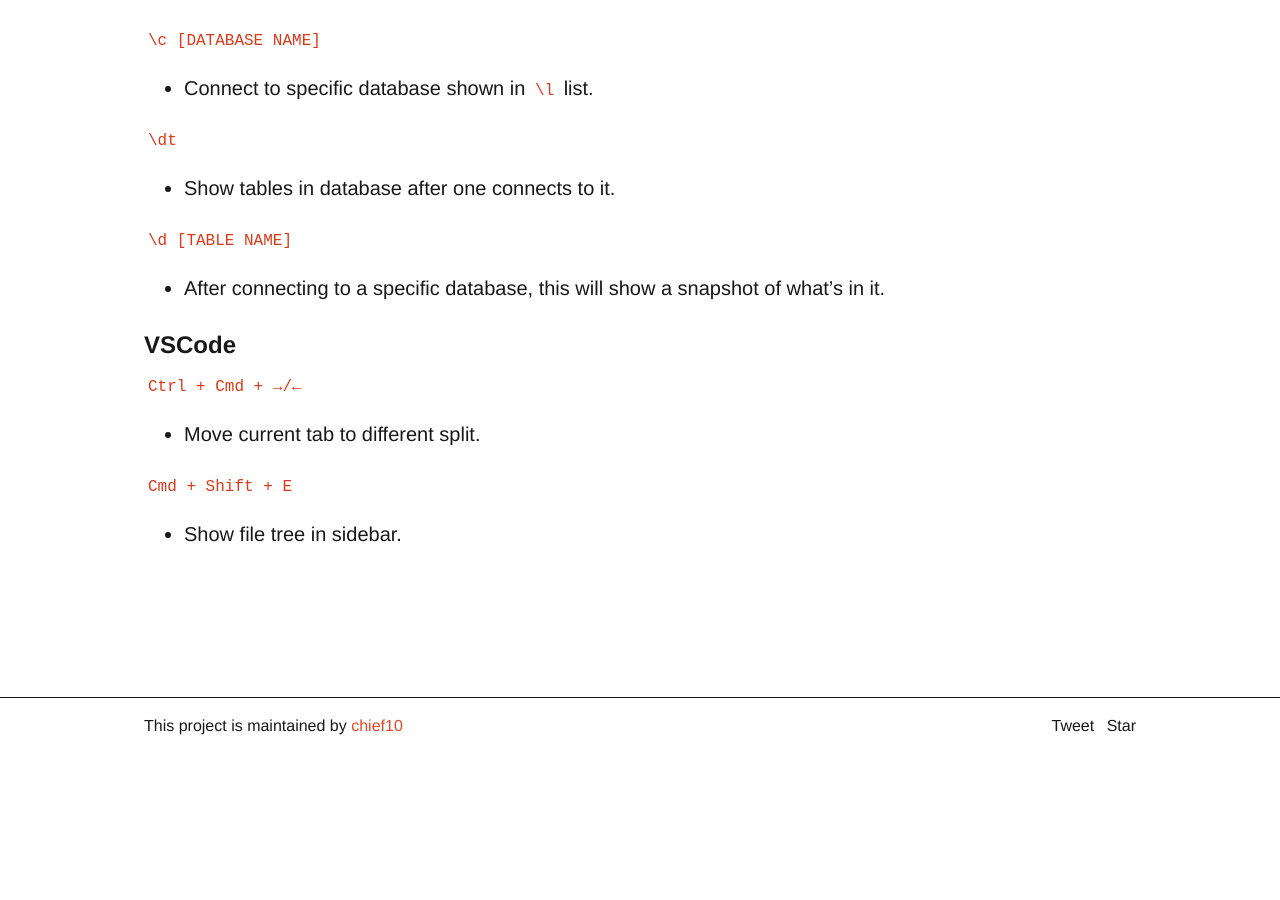
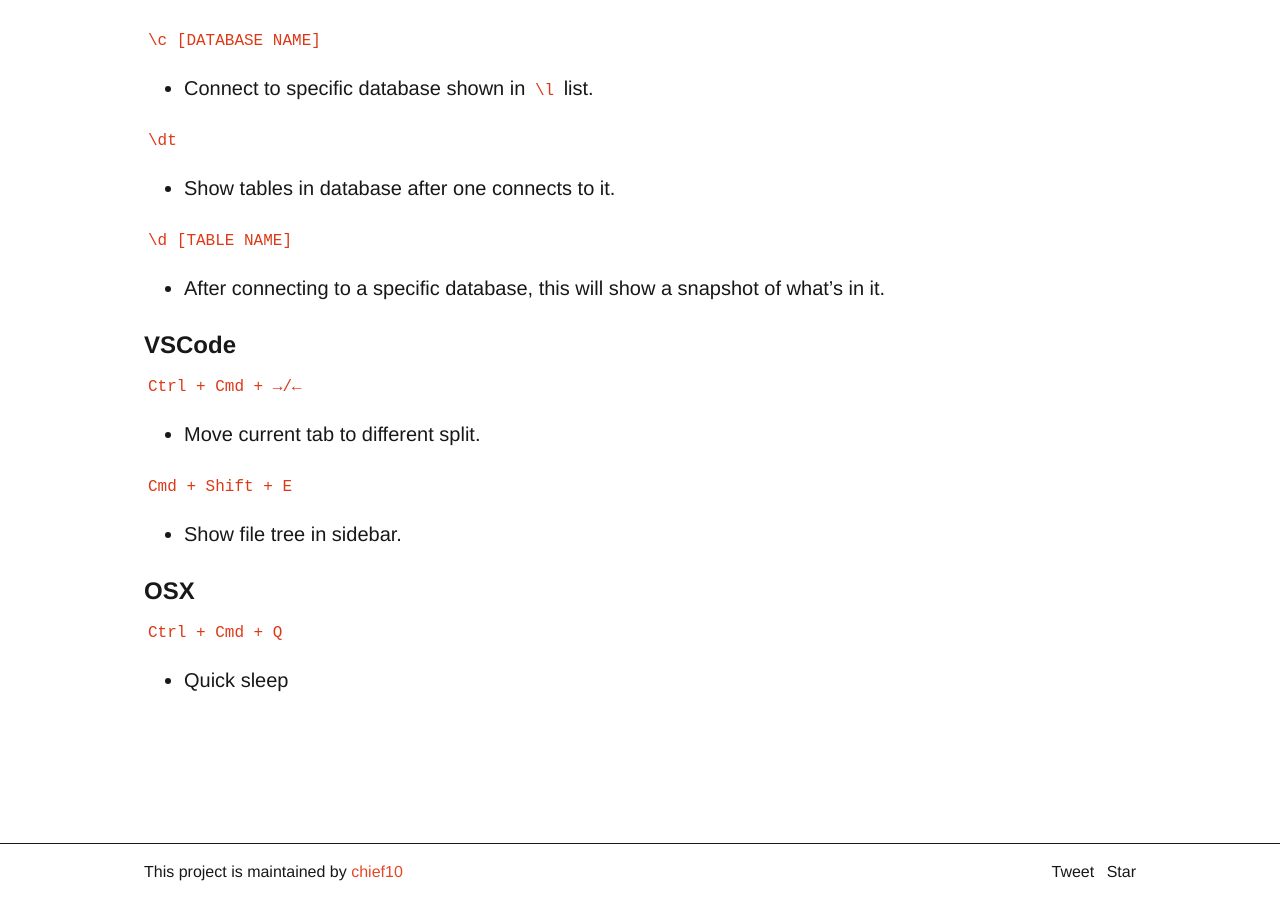
Before and after one commit to chief10/chief10.github.io, a Jekyll site: the page built from cheatsheet.md, in a window 1280 px wide and 900 px high, scrolled down 4082 px. Built offline with Jekyll 4.4.1, drawn with Linux system fonts in a browser that asks for light colours; comment, search, counter and statistics services are not loaded; before the commit the page ends 4836 px from its top, so only the background shows below that.

Commit message:
Add OSX option; quick sleep

```diff
--- a/cheatsheet.md
+++ b/cheatsheet.md
@@ -134,3 +134,9 @@ https://github.com/ClickTripz/clicktripz.web/pull/2891/files?w=1
 
 `Cmd + Shift + E`
 - Show file tree in sidebar.
+
+
+### OSX
+
+`Ctrl + Cmd + Q`
+- Quick sleep
```
